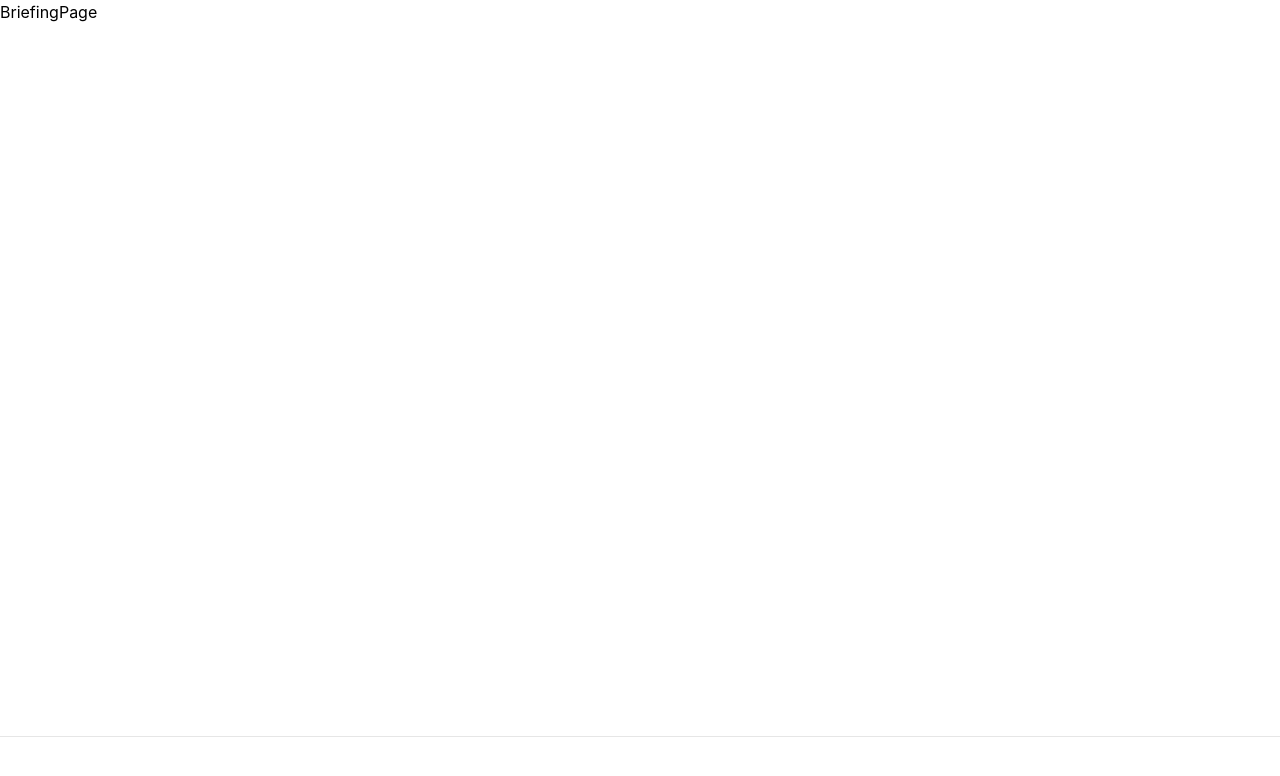
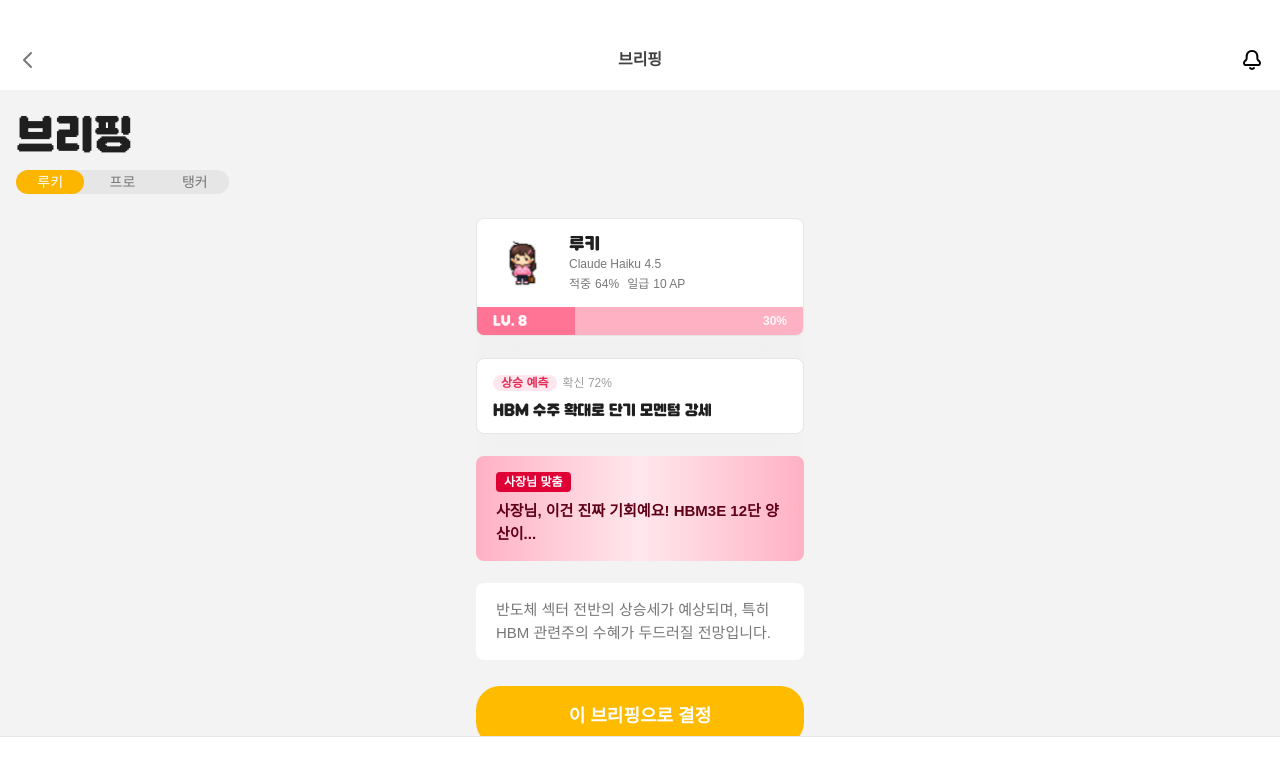
Before and after one commit to Team-BRIFO/BRIFO-front, a React (Vite) app: page /briefing in a window 1280 px wide. Shown: the top 776 px of the page. Built offline with nearby package versions, Linux system fonts and the light colour scheme.

Commit message:
feat: BriefingPage 스크린 UI 및 탭 기능 구현

```diff
--- a/src/pages/BriefingPage/BriefingPage.tsx
+++ b/src/pages/BriefingPage/BriefingPage.tsx
@@ -1,4 +1,102 @@
-/** 사무실 탭 - SCR-06, 07: AI 사원 보고서 열람 및 투자 결정/대기 */
+import { useState } from 'react'
+
+import {
+  StatusBar,
+  StatusBarBackButton,
+  StatusBarNotificationButton,
+} from '@/components/common/StatusBar'
+import { Tabs } from '@/components/common/Tabs'
+import { BriefingMainContentSheet } from '@/components/feature/briefing/BriefingMainContentSheet'
+import type { AgentSummary, AgentType } from '@/types/domain/agent'
+
+const AGENT_DATA: Record<AgentType, AgentSummary> = {
+  rookie: {
+    id: 'rookie-1',
+    type: 'rookie',
+    name: '루키',
+    modelName: 'Claude Haiku 4.5',
+    level: 8,
+    levelProgress: 30,
+    hitRate: 64,
+    dailyAP: 10,
+  },
+  pro: {
+    id: 'pro-1',
+    type: 'pro',
+    name: '프로',
+    modelName: 'GPT-4o',
+    level: 15,
+    levelProgress: 60,
+    hitRate: 75,
+    dailyAP: 30,
+  },
+  tanker: {
+    id: 'tanker-1',
+    type: 'tanker',
+    name: '탱커',
+    modelName: 'HyperCLOVA X',
+    level: 20,
+    levelProgress: 90,
+    hitRate: 80,
+    dailyAP: 50,
+  },
+}
+
 export function BriefingPage() {
-  return <div>BriefingPage</div>
+  const [activeTab, setActiveTab] = useState<AgentType>('rookie')
+
+  const currentAgent = AGENT_DATA[activeTab]
+
+  const dummyBriefing = {
+    badgeType: 'rise' as const,
+    badgeText: '상승 예측',
+    percentage: 72,
+    headline: 'HBM 수주 확대로 단기 모멘텀 강세',
+    commentTag: '사장님 맞춤',
+    comment: '사장님, 지난번 SK하이닉스 관망이 적중하셨죠! 이번 삼성전자도 결이 비슷해요.',
+    noteMessage:
+      '사장님, 이건 진짜 기회예요! HBM3E 12단 양산이 시작됐고, 엔비디아·AMD 공급 계약까지 임박했어요. 게다가 외국인이 5거래일 연속 순매수 중이라 수급도 든든합니다! 과거 HBM3 양산 발표 때도 한 달간 강세였던 전례가 있어요. 다만 단기 급등 구간이라 분할 접근만 주의하면 좋겠습니다.',
+  }
+
+  return (
+    <div className="bg-Gray-1 flex h-screen w-full flex-col">
+      {/* 1. 글로벌 상태바 헤더 (배경 흰색) */}
+      <StatusBar
+        className="bg-White"
+        left={<StatusBarBackButton />}
+        title="브리핑"
+        right={<StatusBarNotificationButton />}
+      />
+
+      {/* 2. 스크롤 가능한 본문 영역 */}
+      <div className="flex flex-1 flex-col overflow-y-auto">
+        <div className="flex flex-col gap-4 px-4 py-6">
+          {/* 타이틀 */}
+          <h1 className="dnf-Title1 text-Gray-10">브리핑</h1>
+
+          {/* 에이전트 선택 탭 (피그마 스펙 Type 1) */}
+          <Tabs
+            variant="segmented"
+            segmentedType={1}
+            value={activeTab}
+            onChange={(val) => setActiveTab(val as AgentType)}
+            items={[
+              { label: '루키', value: 'rookie' },
+              { label: '프로', value: 'pro' },
+              { label: '탱커', value: 'tanker' },
+            ]}
+          />
+
+          {/* 메인 브리핑 시트 (가운데 정렬) */}
+          <div className="mt-2 flex justify-center">
+            <BriefingMainContentSheet
+              agent={currentAgent}
+              briefing={dummyBriefing}
+              onConfirm={() => alert('결정!')}
+            />
+          </div>
+        </div>
+      </div>
+    </div>
+  )
 }
```
